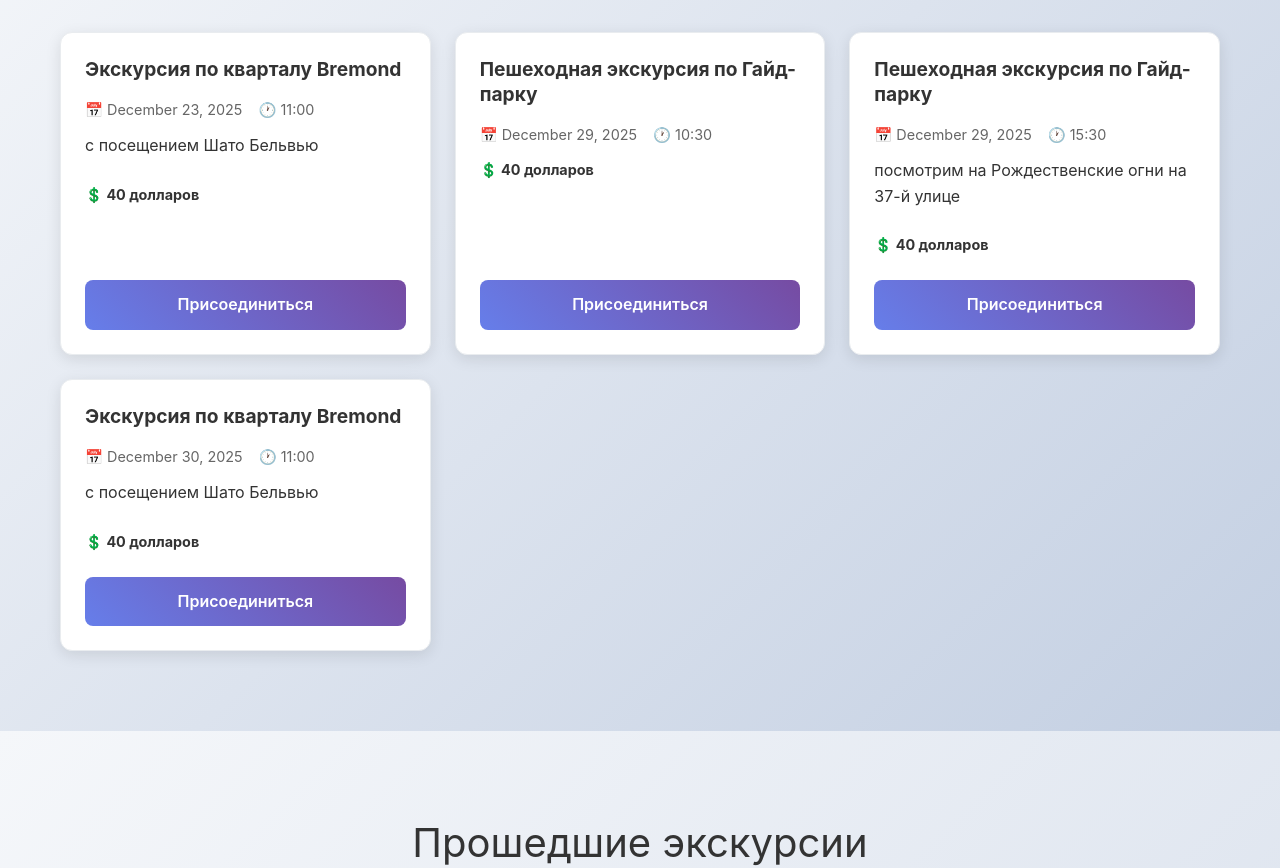
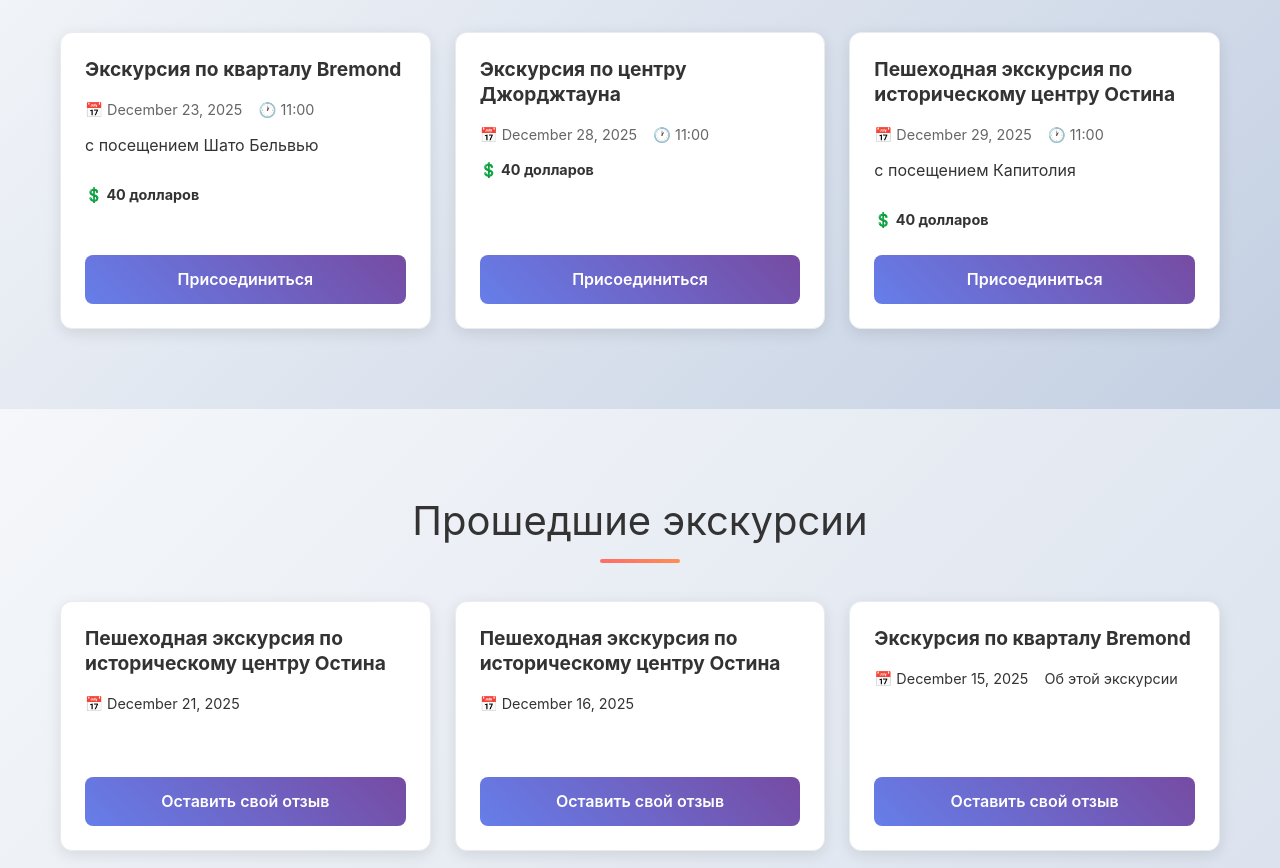
Before and after one commit to tatiana-act/nextjs-boilerplate, a Next.js app: page / in a window 1280 px wide. Shown: the part 6620-7488 px from the top of the page. Built offline with nearby package versions, Linux system fonts and the light colour scheme.

Commit message:
new tours, update next

```diff
--- a/data/RecentTours.ts
+++ b/data/RecentTours.ts
@@ -1,6 +1,17 @@
 import {PastTourEvent} from '@/types/tour';
 
 const pastTourEvents: PastTourEvent[] = [
+    {
+        id: 'tour32',
+        tourProgramId: 'Acap',
+        date: '2025-12-21',
+        time: '10:00',
+        price: 40,
+        bonus: 'с посещением Капитолия',
+        eventUrl: '',
+        eventImage: '',
+        feedbacks: []
+    },
     {
         id: 'tour34',
         tourProgramId: 'Acap',
--- a/data/upcomingTours.ts
+++ b/data/upcomingTours.ts
@@ -11,26 +11,18 @@ export const upcomingTours: UpcomingTourEvent[] = [
     },
     {
         id: 'tour35',
-        tourProgramId: 'Hyde',
-        date: '2025-12-29',
-        time: '10:30',
+        tourProgramId: 'Gcrt',
+        date: '2025-12-28',
+        time: '11:00',
         price: 40,
         bonus: ''
     },
     {
         id: 'tour36',
-        tourProgramId: 'Hyde',
+        tourProgramId: 'Acap',
         date: '2025-12-29',
-        time: '15:30',
-        price: 40,
-        bonus: 'посмотрим на Рождественские огни на 37-й улице'
-    },
-    {
-        id: 'tour32',
-        tourProgramId: 'Brmn',
-        date: '2025-12-30',
         time: '11:00',
         price: 40,
-        bonus: 'с посещением Шато Бельвью'
+        bonus: 'с посещением Капитолия'
     },
 ];
```
Also changed, not shown: package.json (+5 -5 lines), 1 other file (tests, documents, lock files or other folders).
